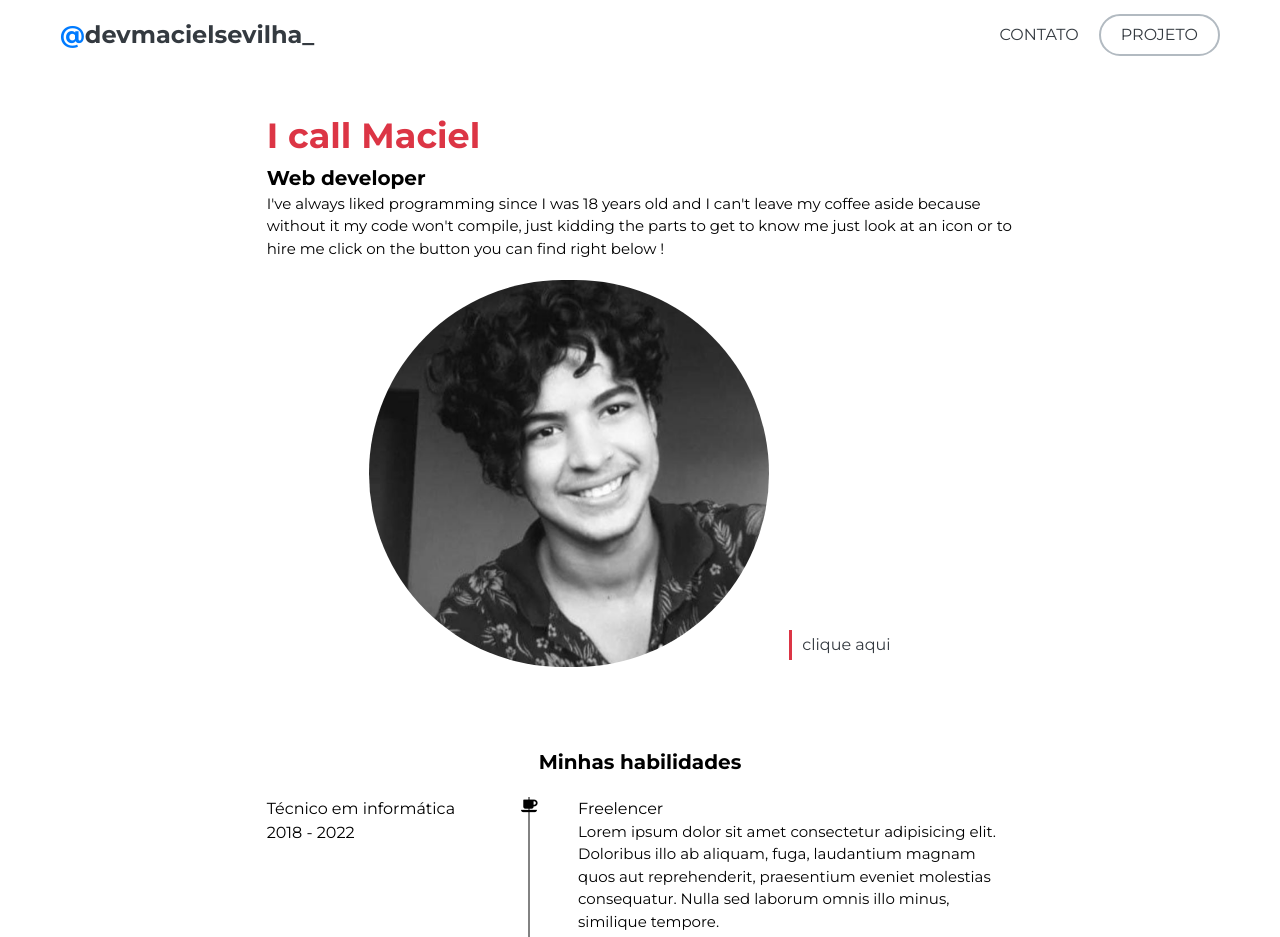
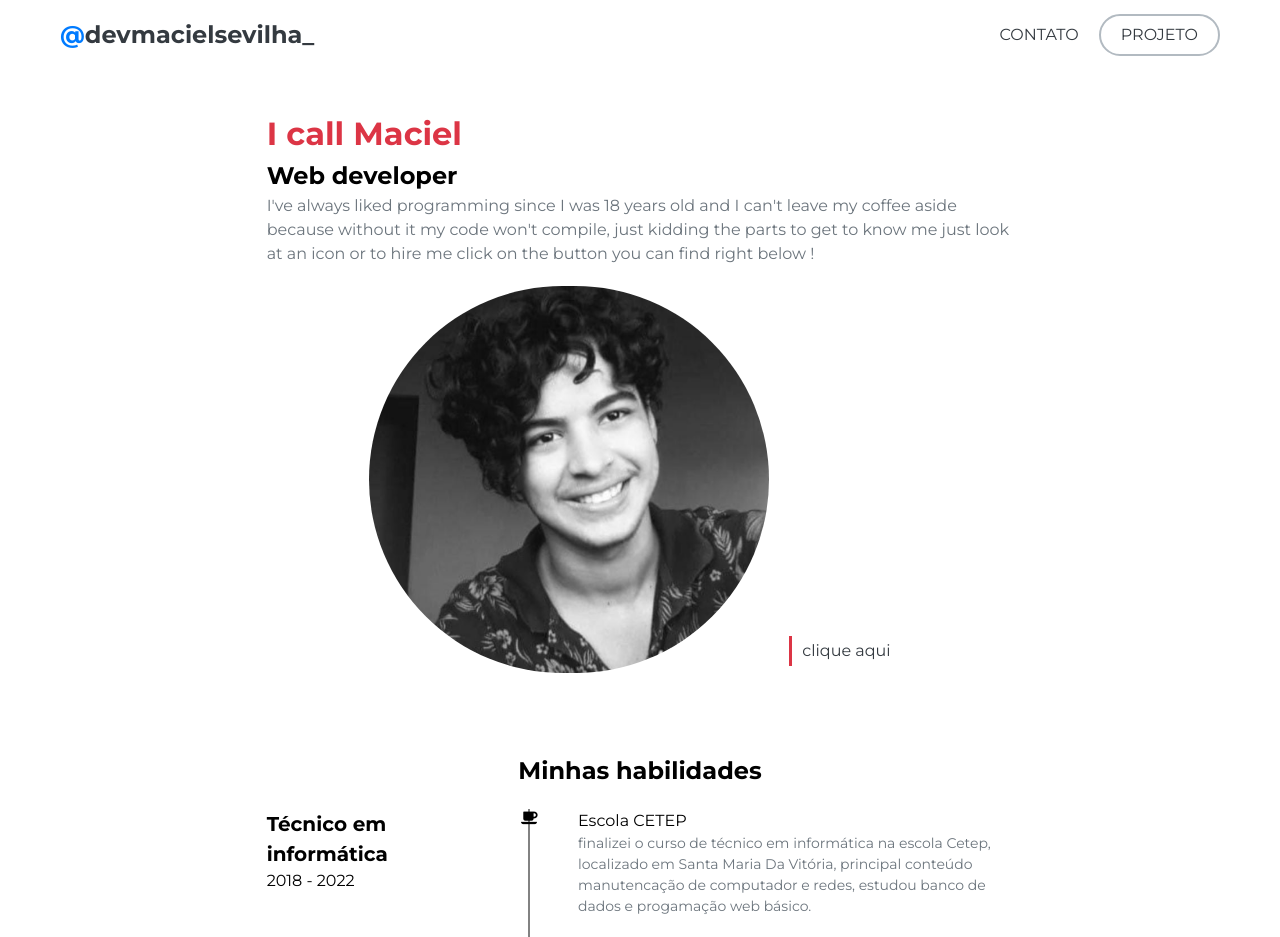
Before and after one commit to macielsevilha/portfolio, a Next.js app: page / in a window 1280 px wide. Shown: the top 937 px of the page. Built offline with nearby package versions, Linux system fonts and the light colour scheme.

Commit message:
crinado tamanho de fonte

```diff
--- a/src/app/components/_ui/Buttons.jsx
+++ b/src/app/components/_ui/Buttons.jsx
@@ -1,8 +1,6 @@
 "use client";
 
-import Link from 'next/link';
 import '../../sass/app.scss';
-
 export function Button(props) {
     return (
         <div className="portfolio-btn__button">
--- a/src/app/page.jsx
+++ b/src/app/page.jsx
@@ -12,9 +12,9 @@ export default function Home() {
     <main className={styles.main}>
       <div className='flex justify-center bg-white py-10'>
         <div className='xl:w-7/12 lg:w-8/12 md:w-10/12 w-11/12'>
-          <h1 className='font-black text-danger'>I call Maciel</h1>
-          <h2 className='font-semibold'>Web developer</h2>
-          <p>I've always liked programming since I was 18 years old and I can't leave my coffee aside because without it my code won't compile, just kidding the parts to get to know me just look at an icon or to hire me click on the button you can find right below !</p>
+          <h1 className='font-black text-danger portfolio-title--xl'>I call Maciel</h1>
+          <h2 className='portfolio-title--lg'>Web developer</h2>
+          <p className='portfolio-title--bs'>I've always liked programming since I was 18 years old and I can't leave my coffee aside because without it my code won't compile, just kidding the parts to get to know me just look at an icon or to hire me click on the button you can find right below !</p>
           <div className='md:flex justify-center'>
             <Image className='rounded-full mt-5' src="/minha.png" alt="" width={400} height={400} />
             <div className='md:flex items-end justify-end text-center mt-5'>
@@ -26,10 +26,10 @@ export default function Home() {
       </div>
       <div className='flex justify-center'>
        <div className='xl:w-7/12 lg:w-8/12 md:w-10/12 w-11/12'>
-       <h2 className='font-black text-center mt-10 mb-5'>Minhas habilidades</h2>
+       <h2 className='text-center mt-10 mb-5 portfolio-title--lg'>Minhas habilidades</h2>
         <div className="md:grid grid-cols-3 gap-4">
           <div className=''>
-            <h3>Técnico em informática</h3>
+            <h3 className='portfolio-title--md'>Técnico em informática</h3>
             <span>2018 - 2022</span>
           </div>
           <div className='flex col-span-2'>
@@ -38,14 +38,14 @@ export default function Home() {
               <span className={styles.line}></span>
             </div>
            <div className='mb-5'>
-            <h4>Freelencer</h4>
-            <p>Lorem ipsum dolor sit amet consectetur adipisicing elit. Doloribus illo ab aliquam, fuga, laudantium magnam quos aut reprehenderit, praesentium eveniet molestias consequatur. Nulla sed laborum omnis illo minus, similique tempore.</p>
+            <h4 className='portfolio-title-bs'>Escola CETEP</h4>
+            <p className='portfolio-title--xs'>finalizei o curso de técnico em informática na escola Cetep, localizado em Santa Maria Da Vitória, principal conteúdo manutencação de computador e redes, estudou banco de dados e progamação web básico.</p>
            </div>
           </div>
         </div>
         <div className="md:grid grid-cols-3 gap-4">
           <div className=''>
-            <h3>Técnico em informática</h3>
+            <h3 className='portfolio-title--md'>Trabalhou como Freelencer</h3>
             <span>2018 - 2022</span>
           </div>
           <div className='flex col-span-2'>
@@ -56,8 +56,8 @@ export default function Home() {
               </span>
             </div>
            <div className='mb-5'>
-            <h4>Freelencer</h4>
-            <p>Lorem ipsum dolor sit amet consectetur adipisicing elit. Doloribus illo ab aliquam, fuga, laudantium magnam quos aut reprehenderit, praesentium eveniet molestias consequatur. Nulla sed laborum omnis illo minus, similique tempore.</p>
+            <h4 className='portfolio-title--bs'>Empresa Freelencer</h4>
+            <p className='portfolio-title--xs'>Atualmente trabalho com Freelencer, já criei vários projeto web e sistema, começei como Freelencer em 2020 e tenho 2 anos de experiência profissional no mundo do mercado web.</p>
            </div>
           </div>
         </div>
--- a/src/app/page.module.scss
+++ b/src/app/page.module.scss
@@ -13,16 +13,4 @@
   justify-content: space-between;
   padding: 0rem;
   min-height: 100vh;
-
-  h1 {
-    font-size: 35px;
-
-
-  }
-  h2 {
-    font-size: 20px;
-  }
-  p {
-    font-size: 15px;
-  }
 }
--- a/src/app/sass/abstracts/_variables.scss
+++ b/src/app/sass/abstracts/_variables.scss
@@ -20,5 +20,13 @@ $palette: (
     'success': #28A745,
     'danger': #DC3545,
     'dark': #343A40,
-    'light': #FFFFFF,
+    'light': #FFFFFF
 );
+
+$titles: (
+    'xs': 14px,
+    'bs': 16px,
+    'md': 20px,
+    'lg': 24px,
+    'xl': 32px
+);
--- a/src/app/sass/app.scss
+++ b/src/app/sass/app.scss
@@ -3,6 +3,6 @@
 // Components
 @import "components/button";
 @import "components/navbar";
-@import "components/palette";
+@import "components/titles";
 // Layout
 @import "layout/header";
--- a/src/app/sass/components/_palette.scss
+++ /dev/null
@@ -1,11 +0,0 @@
-@mixin property($n, $c) {
-    .bg-#{$n} {
-      background-color: $c;
-    }
-    .text-#{$n} {
-        color: $c;
-    }
-  }
-@each $n, $c in $palette {
-    @include property($n, $c)
-}
--- /dev/null
+++ b/src/app/sass/components/_titles.scss
@@ -0,0 +1,21 @@
+h1 {
+    color: hue('danger');
+}
+h2 {
+    font-weight: 700 !important;
+}
+h3 {
+    font-weight: 600 !important;
+}
+h4 {
+    font-weight: 500 !important;
+}
+p {
+    color: hue('secondary');
+}
+
+@each $name, $size in $titles {
+  .#{$brand}-title--#{$name} {
+    font-size: $size;
+  }
+}
```
